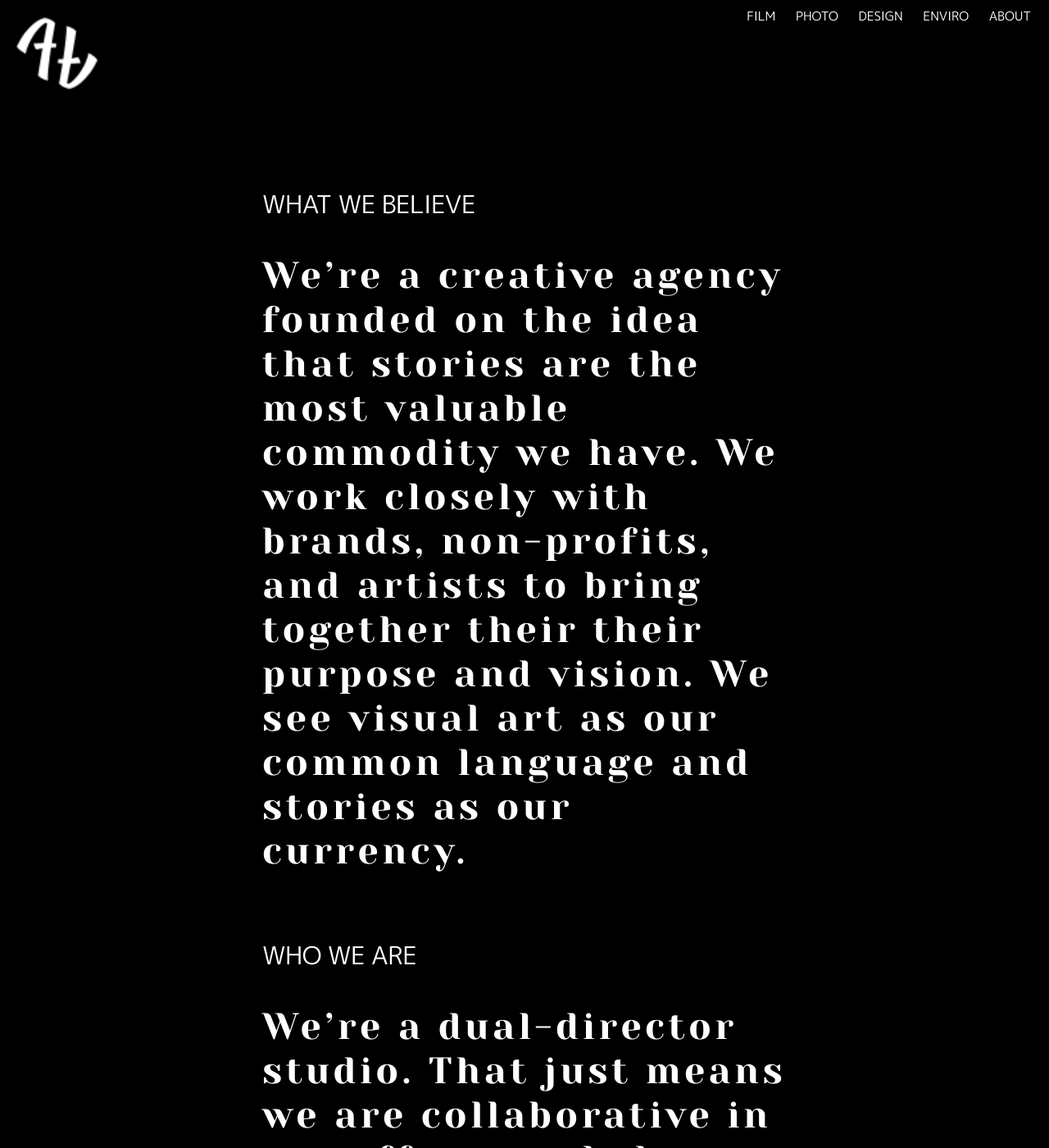
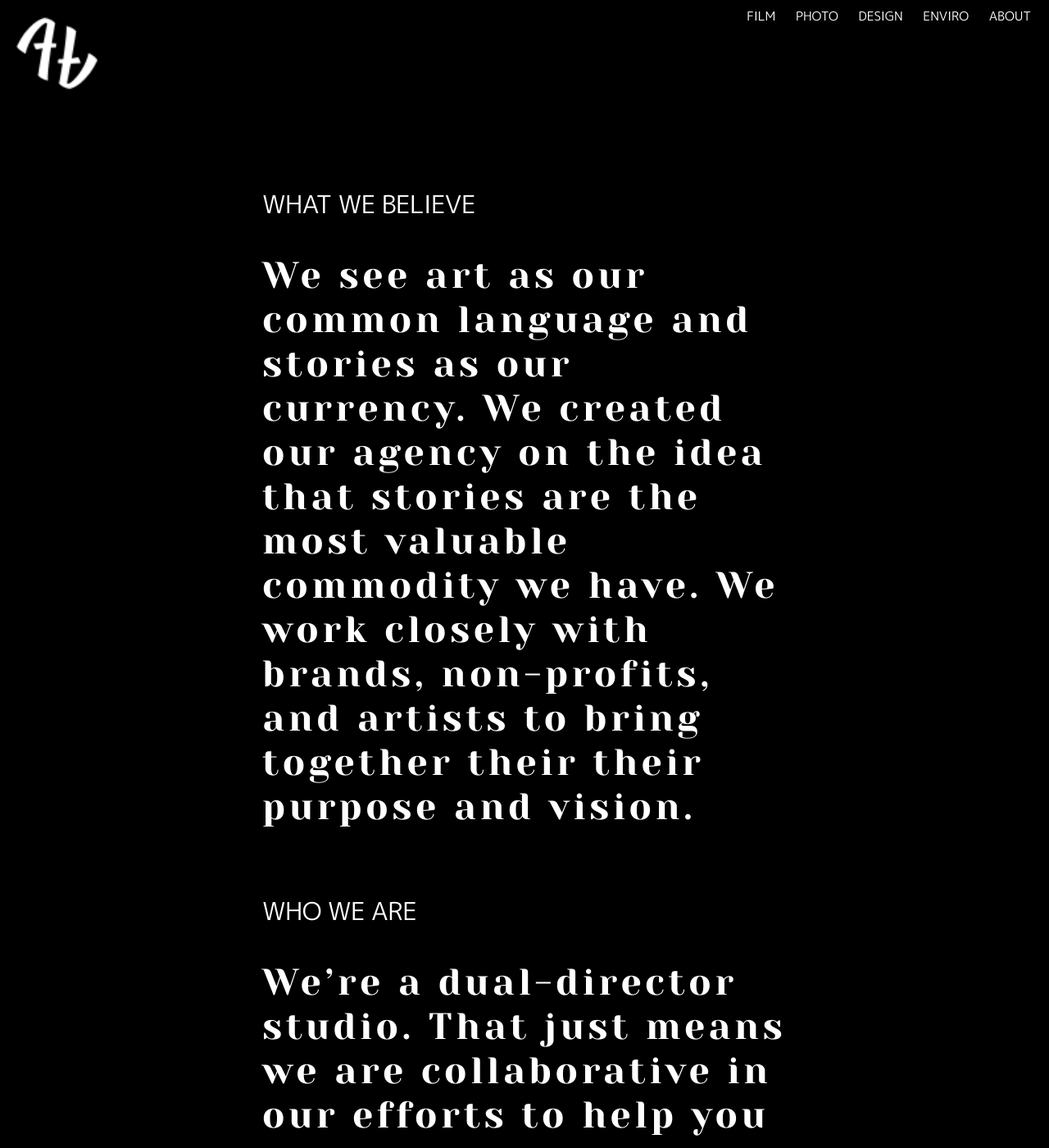
Before and after one commit to factorytown/factorytown.github.io, a Jekyll site: the page built from _pages/about.md, in a window 1280 px wide and 1400 px high. Shown: the whole window at 82% size. Built offline with Jekyll 4.4.1, drawn with Linux system fonts in a browser that asks for light colours; nearby versions of some CDN libraries.

Commit message:
Updated About

```diff
--- a/_pages/about.md
+++ b/_pages/about.md
@@ -4,7 +4,7 @@ title: CONTACT
 
 ### WHAT WE BELIEVE
 
-## We're a creative agency founded on the idea that stories are the most valuable commodity we have. We work closely with brands, non-profits, and artists to bring together their their purpose and vision. We see visual art as our common language and stories as our currency.
+## We see art as our common language and stories as our currency. We created our agency on the idea that stories are the most valuable commodity we have. We work closely with brands, non-profits, and artists to bring together their their purpose and vision.
 <BR>
 
 ### WHO WE ARE
```
